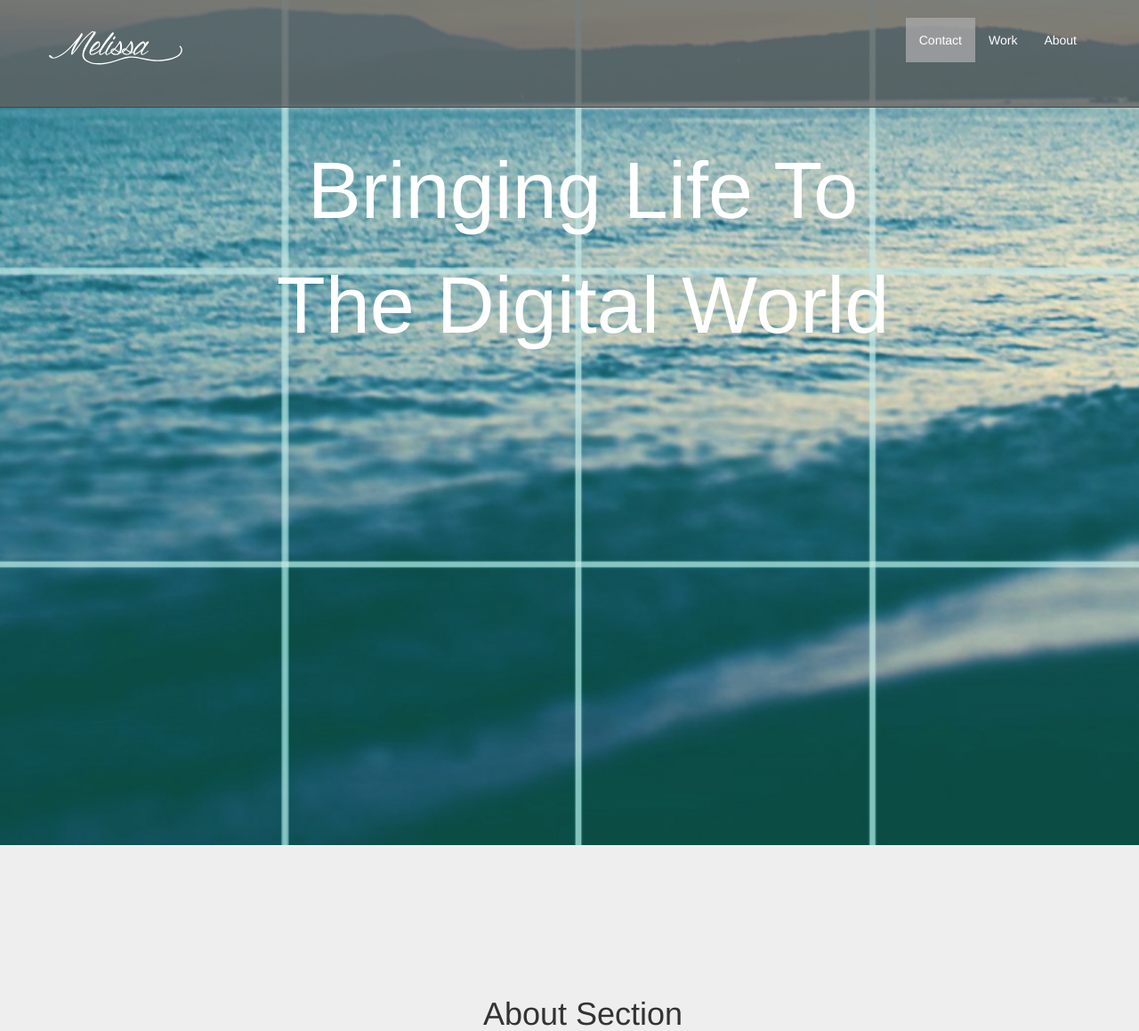
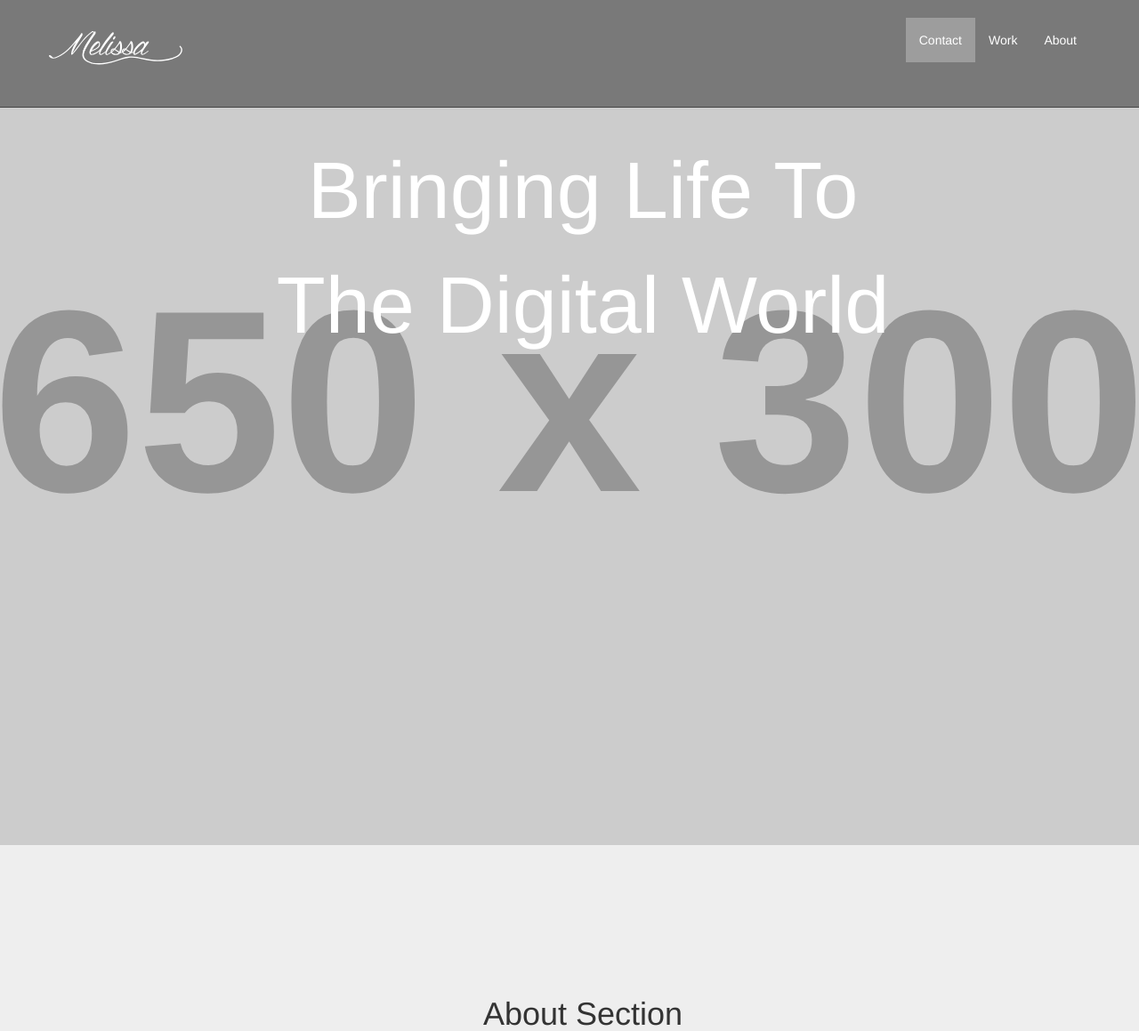
Before and after one commit to heartedmachine/melissaroy, a PHP site: page / in a window 1280 px wide. Shown: the top 1159 px of the page at 89% size. Run offline with PHP 8.4, Linux system fonts and the light colour scheme; grey boxes labelled with a size stand in for pictures from a placeholder-image service; some libraries are stand-ins or nearby versions.

Commit message:
Adding place holder

```diff
--- a/css/scrolling-nav.css
+++ b/css/scrolling-nav.css
@@ -35,7 +35,7 @@ of those sections to manage the look and feel of the site. */
     height: 100%;
     padding-top: 150px;
     text-align: center;
-    background: transparent url("../images/background.jpg") no-repeat center top;
+    background: transparent url("http://placehold.it/650x300&amp;text=Feature+Image") no-repeat center top;
     background-size: cover;
 }
 
```
